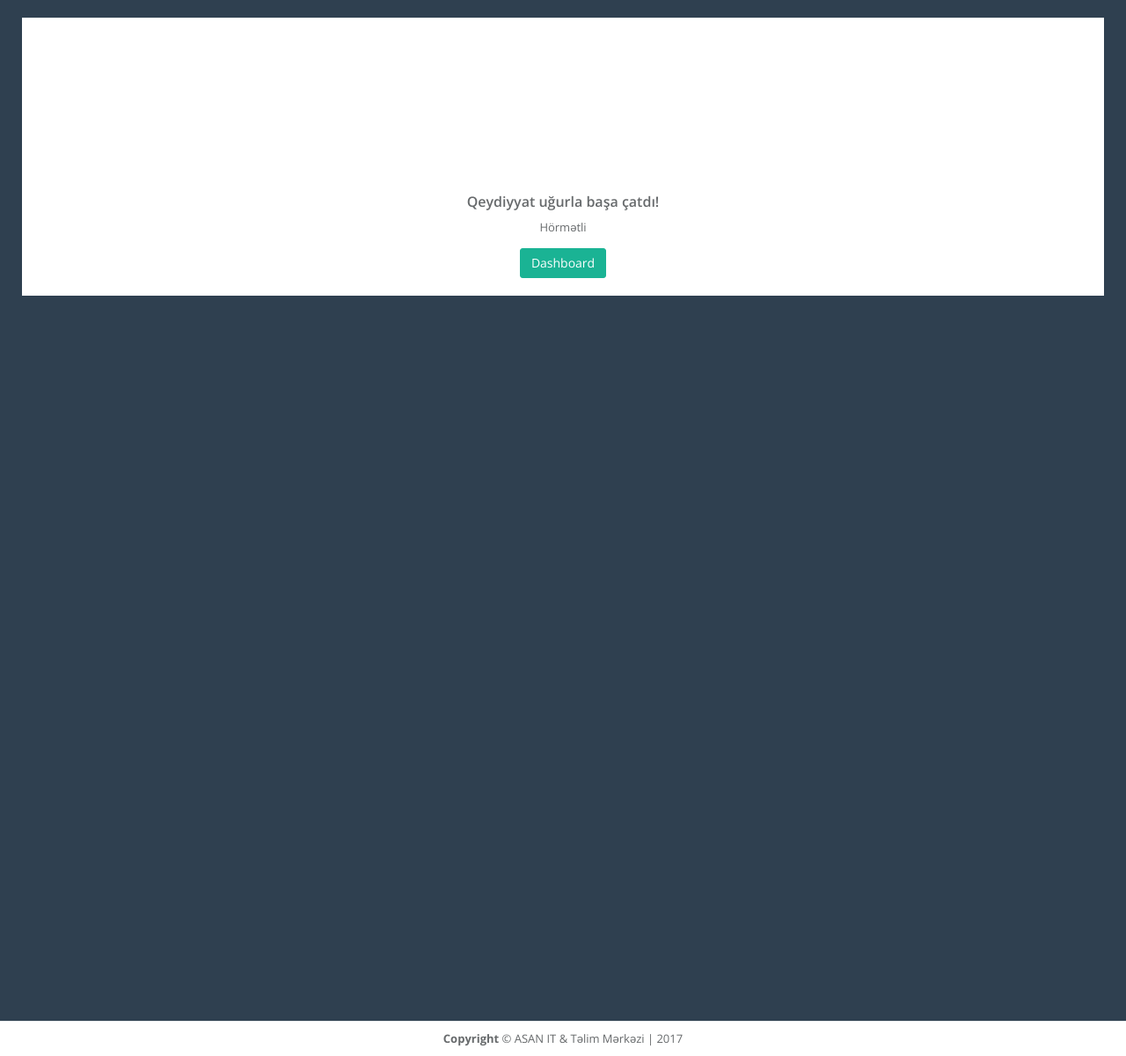
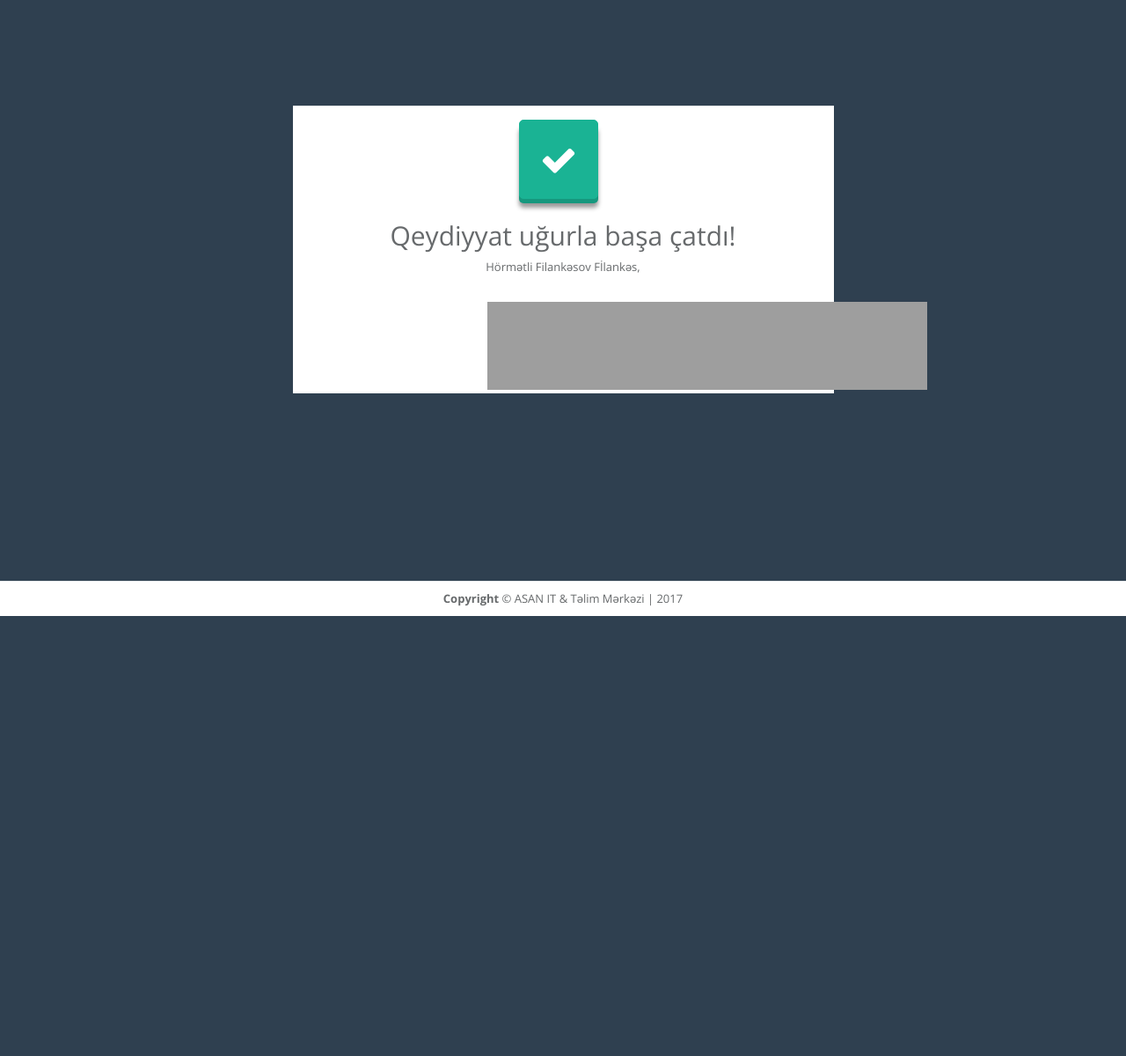
Before and after one commit to orkhan-huseyn/registration, a PHP site: page /registration/views/student/registered.php in a window 1280 px wide. Shown: the whole page at 88% size. After the commit the page ends 700 px from the top, so only its background shows below. Run offline with PHP 8.4, Linux system fonts and the light colour scheme; the template is opened without the code that fills it, so the values that code supplies are empty; some libraries are stand-ins or nearby versions; grey boxes are pictures that could not be loaded.

Commit message:
working on registered.php

```diff
--- a/app/controllers/Students.php
+++ b/app/controllers/Students.php
@@ -15,8 +15,6 @@
     public function registered()
     {
         $title    = "Təbriklər! | Devcenter";
-
-        $student = Student::find(App::parseUrl()[2]);
 
         require_once '../app/views/student/registered.php';
     }
--- a/app/views/student/registered.php
+++ b/app/views/student/registered.php
@@ -21,15 +21,21 @@
 
 <body>
 
-<div id="page-wrapper">
+<div id="page-wrapper" style="min-height: 700px;">
     <div class="wrapper wrapper-content">
-        <div class="ibox">
+        <div class="col-sm-6 col-sm-offset-3 ibox" style="position: relative; top: 100px;">
             <div class="ibox-content">
-                <div class="middle-box text-center animated fadeInRightBig">
-                    <h3 class="font-bold">Qeydiyyat uğurla başa çatdı!</h3>
-                    <div class="error-desc">
-                        Hörmətli <?php echo $student->last_name.' '.$student->first_name;?>
-                        <br/><a href="index.html" class="btn btn-primary m-t">Dashboard</a>
+                <div class="text-center animated fadeInRightBig">
+                    <button class="btn btn-primary  dim btn-large-dim" type="button"><i class="fa fa-check"></i></button>
+                    <div class="row">
+                        <h1>Qeydiyyat uğurla başa çatdı!</h1>
+                        <div class="col-sm-10 col-sm-offset-1">
+                            <p>Hörmətli Filankəsov Fİlankəs, </p>
+                        </div>
+                        <div class="col-sm-3 col-sm-offset-4" style="position: relative; top: 20px;">
+                            <iframe src="https://www.facebook.com/plugins/like.php?href=https%3A%2F%2Fdevelopers.facebook.com%2Fdocs%2Fplugins%2F&width=450&layout=standard&action=like&show_faces=true&share=true&height=80&appId"
+                            width="500" height="100" style="border:none;overflow:hidden" scrolling="no" frameborder="0" allowTransparency="true"></iframe>
+                        </div>
                     </div>
                 </div>
             </div>
```
